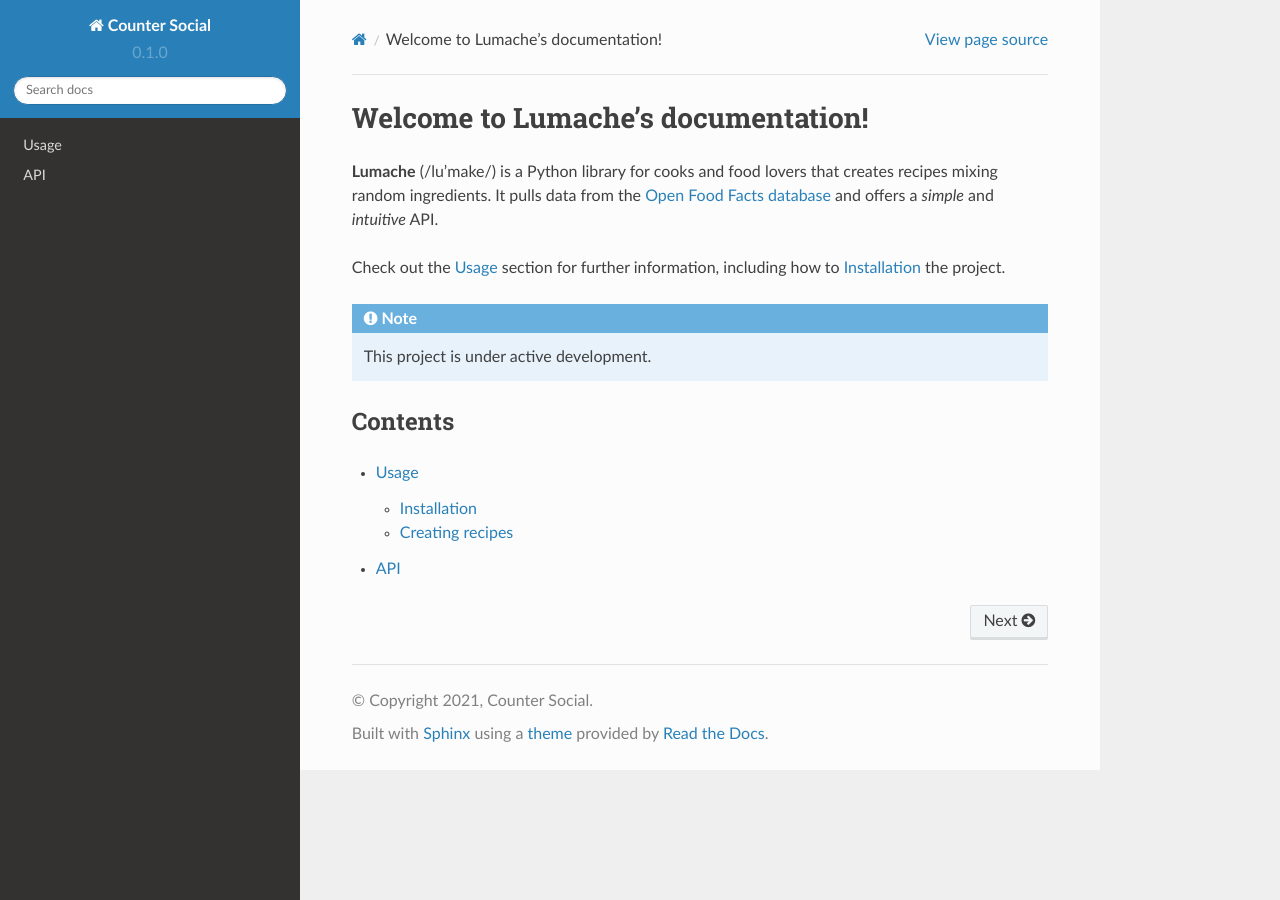
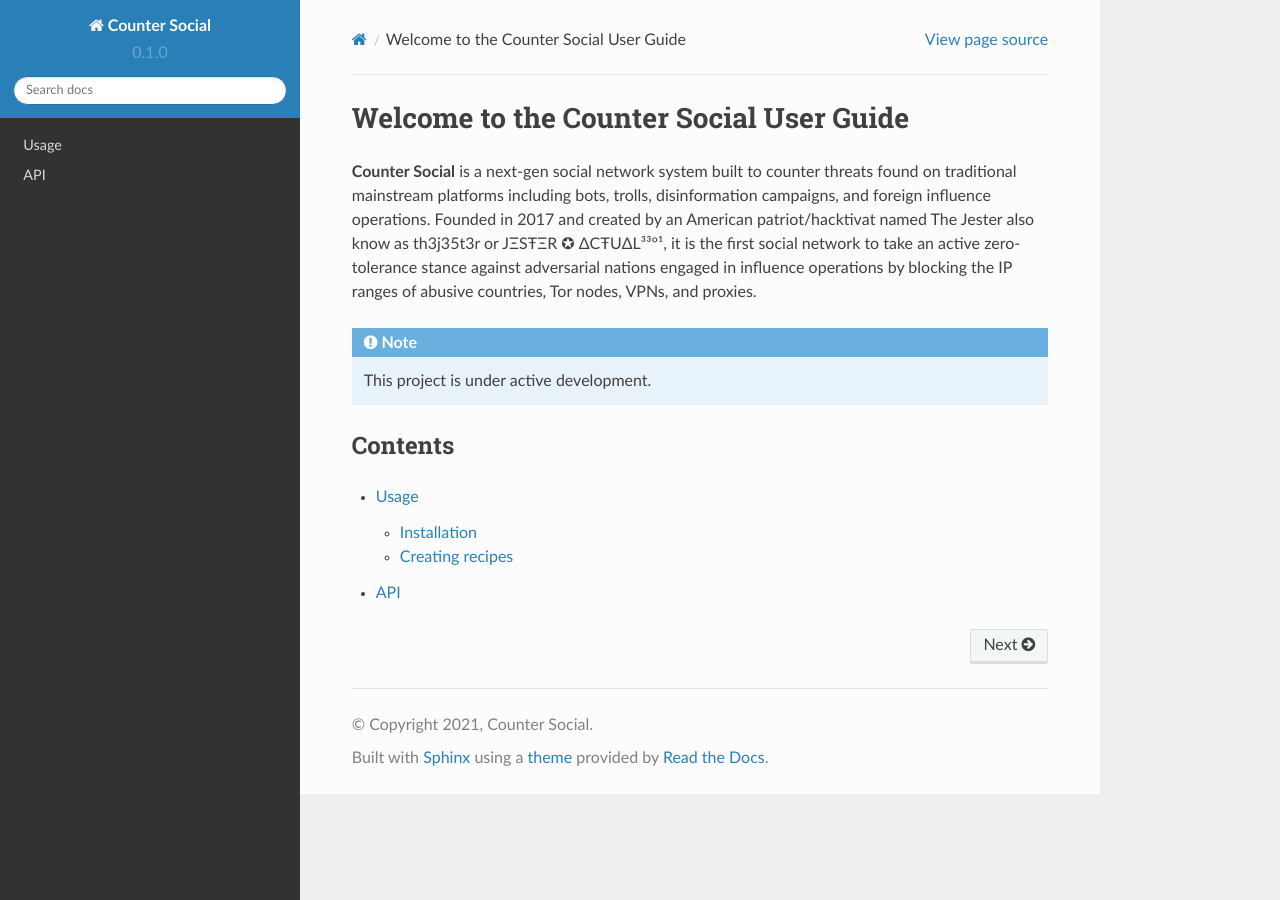
Before and after one commit to itskel/userguide, a Sphinx documentation site: the page built from docs/source/index.rst, in a window 1280 px wide. Built offline with Sphinx 7.4.7 and the Read the Docs theme 2.0.0, drawn with Linux system fonts in a browser that asks for light colours.

Commit message:
Update index.rst

```diff
--- a/docs/source/index.rst
+++ b/docs/source/index.rst
@@ -1,13 +1,7 @@
-Welcome to Lumache's documentation!
+Welcome to the Counter Social User Guide
 ===================================
 
-**Lumache** (/lu'make/) is a Python library for cooks and food lovers
-that creates recipes mixing random ingredients.
-It pulls data from the `Open Food Facts database <https://world.openfoodfacts.org/>`_
-and offers a *simple* and *intuitive* API.
-
-Check out the :doc:`usage` section for further information, including
-how to :ref:`installation` the project.
+**Counter Social** is a next-gen social network system built to counter threats found on traditional mainstream platforms including bots, trolls, disinformation campaigns, and foreign influence operations. Founded in 2017 and created by an American patriot/hacktivat named The Jester also know as th3j35t3r or JΞSŦΞR ✪ ΔCŦUΔL³³º¹, it is the first social network to take an active zero-tolerance stance against adversarial nations engaged in influence operations by blocking the IP ranges of abusive countries, Tor nodes, VPNs, and proxies.
 
 .. note::
 
```
